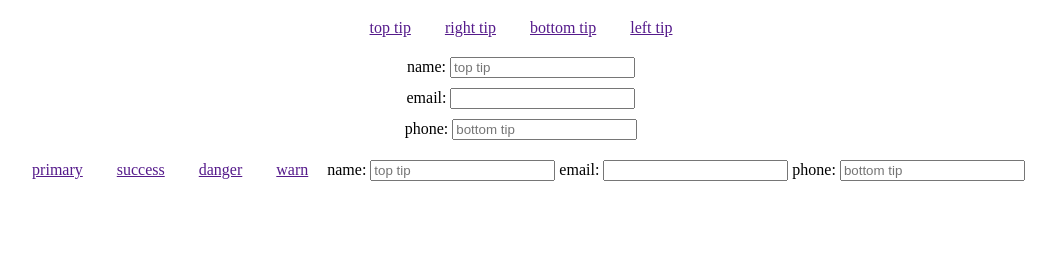
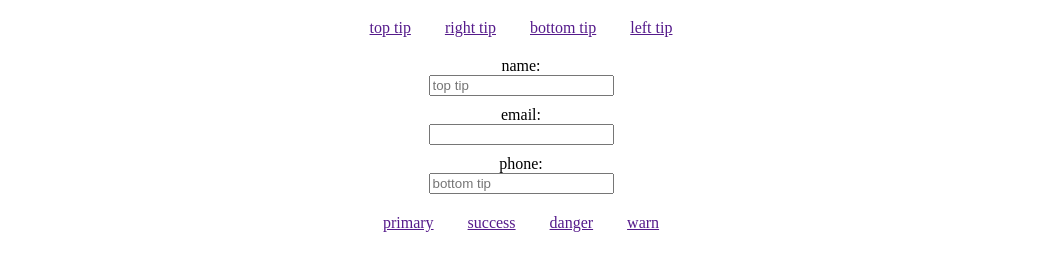
Before and after one commit to Go7hic/tip.css, a website: page index.html in a window 1280 px wide. Shown: the part 61-332 px from the top of the page, without its empty margins (119-1175 px from the left). Drawn offline with Linux system fonts and the light colour scheme.

Commit message:
Update index.html

```diff
--- a/index.html
+++ b/index.html
@@ -11,6 +11,8 @@
         }
         .label-group label {
             display: block;
+                width: 200px;
+            margin: auto;
             margin-bottom: 10px;
         }
         section {
@@ -47,9 +49,9 @@
             <a href="" class="tooltip top success" aria-label="tooltip success">success</a>
             <a href="" class="tooltip top danger" aria-label="tooltip danger">danger</a>
             <a href="" class="tooltip top warn" aria-label="tooltip warn">warn</a>
-            <label for="" class="tooltip top primary" aria-label="input your name">name: <input type="text" placeholder="top tip"></label>
-            <label for="" class="tooltip right success" aria-label="input your email">email: <input type="text" palceholder="right tip"></label>
-            <label for="" class="tooltip bottom danger" aria-label="input your phone">phone: <input type="text" placeholder="bottom tip"></label>
+            <!--<label for="" class="tooltip top primary" aria-label="input your name">name: <input type="text" placeholder="top tip"></label>-->
+            <!--<label for="" class="tooltip right success" aria-label="input your email">email: <input type="text" palceholder="right tip"></label>-->
+            <!--<label for="" class="tooltip bottom danger" aria-label="input your phone">phone: <input type="text" placeholder="bottom tip"></label>-->
         </div>
     </section>
 </body>
```
